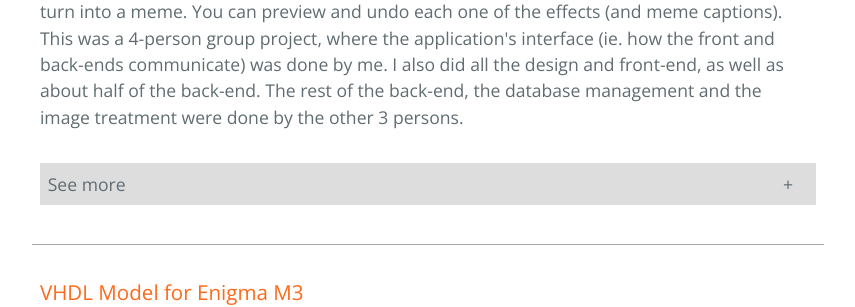
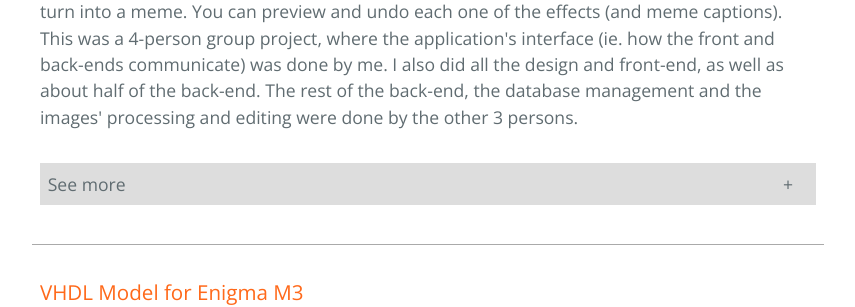
Before and after one commit to obiwit/obiwit.github.io, a Jekyll site: the page built from projects.html, in a window 1280 px wide and 900 px high, scrolled down 834 px. Shown: the part 287-594 px from the top of the window, without its empty margins (232-1087 px from the left). Built offline with Jekyll 4.4.1, drawn with Linux system fonts in a browser that asks for light colours; nearby versions of some CDN libraries; some of the changed text lies outside the part shown.

Commit message:
Super minor text correction

```diff
--- a/projects.html
+++ b/projects.html
@@ -24,7 +24,7 @@ title: {{ site.name }}
     <li id="100-cerebros">
       <h3>100 Cerebros</h3>
       <h4>Online Gallery, Photo Editor and Meme Generator</h4>
-      <p>An online application allowing you to upload photos, to which you can add several effects, or turn into a meme. You can preview and undo each one of the effects (and meme captions). This was a 4-person group project, where the application's interface (ie. how the front and back-ends communicate) was done by me. I also did all the design and front-end, as well as about half of the back-end. The rest of the back-end, the database management and the image treatment were done by the other 3 persons.</p>
+      <p>An online application allowing you to upload photos, to which you can add several effects, or turn into a meme. You can preview and undo each one of the effects (and meme captions). This was a 4-person group project, where the application's interface (ie. how the front and back-ends communicate) was done by me. I also did all the design and front-end, as well as about half of the back-end. The rest of the back-end, the database management and the images' processing and editing were done by the other 3 persons.</p>
       <button class="toggle-accordion">See more</button>
       <div class="accordion" data-items="14">
         <img src="{{ site.baseurl }}/img/projects/100cerebros_1.png" alt="After login, the landing page of the app." data-index="1" data-project="100-cerebros">
```
